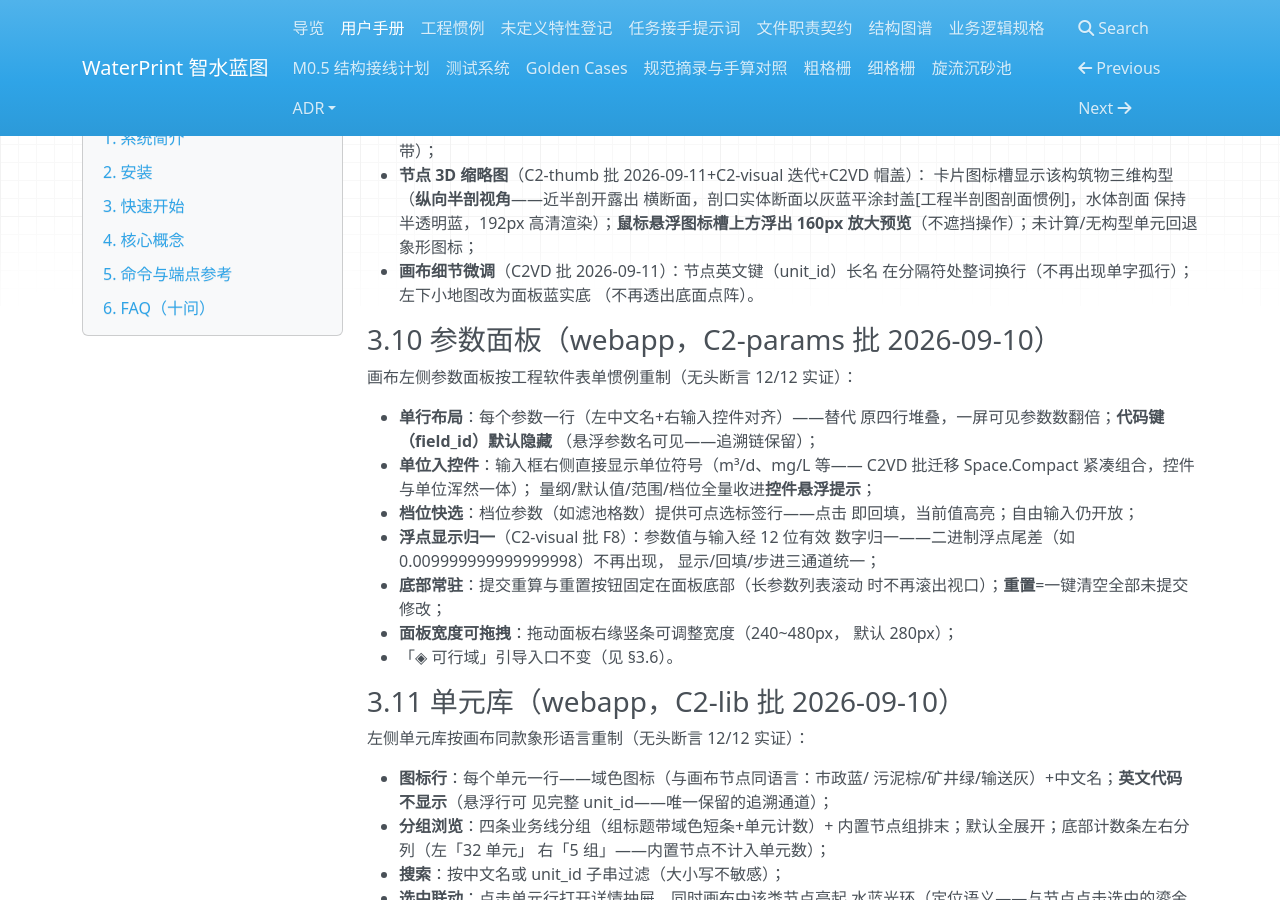
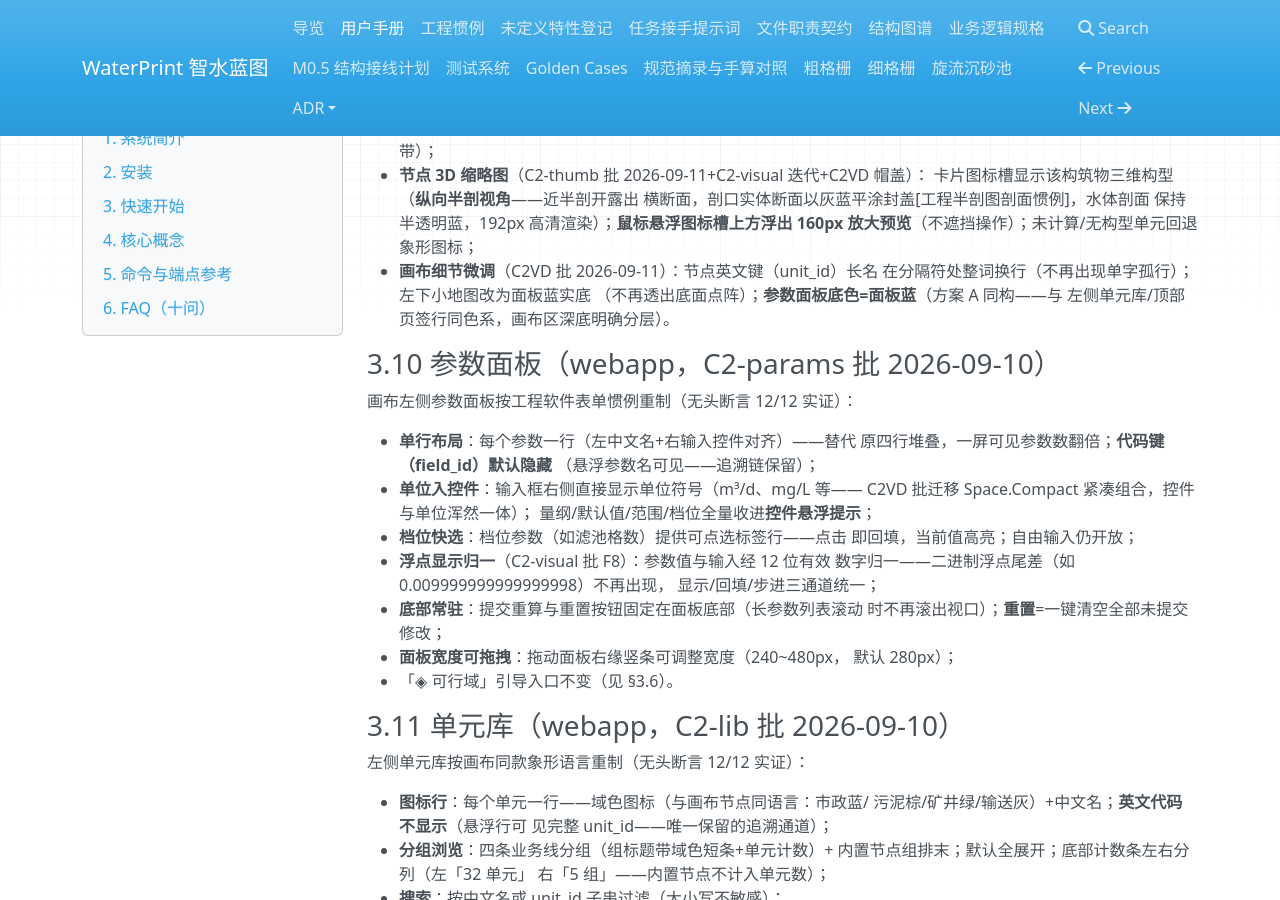
Before and after one commit to yyx20040712/waterprint, an MkDocs documentation site: the page built from docs/user-manual.md, in a window 1280 px wide and 900 px high, scrolled down 3971 px. Built offline with MkDocs 1.6.1, drawn with Linux system fonts in a browser that asks for light colours; nearby versions of some CDN libraries.

```diff
--- a/docs/user-manual.md
+++ b/docs/user-manual.md
@@ -233,7 +233,8 @@ BioWin 工程软件专业风×原神质感分寸）：
   放大预览**（不遮挡操作）；未计算/无构型单元回退象形图标；
 - **画布细节微调**（C2VD 批 2026-09-11）：节点英文键（unit_id）长名
   在分隔符处整词换行（不再出现单字孤行）；左下小地图改为面板蓝实底
-  （不再透出底面点阵）。
+  （不再透出底面点阵）；**参数面板底色=面板蓝**（方案 A 同构——与
+  左侧单元库/顶部页签行同色系，画布区深底明确分层）。
 
 ### 3.10 参数面板（webapp，C2-params 批 2026-09-10）
 
```
Also changed, not shown: README.md (+1 -1 lines), 1 other file.
